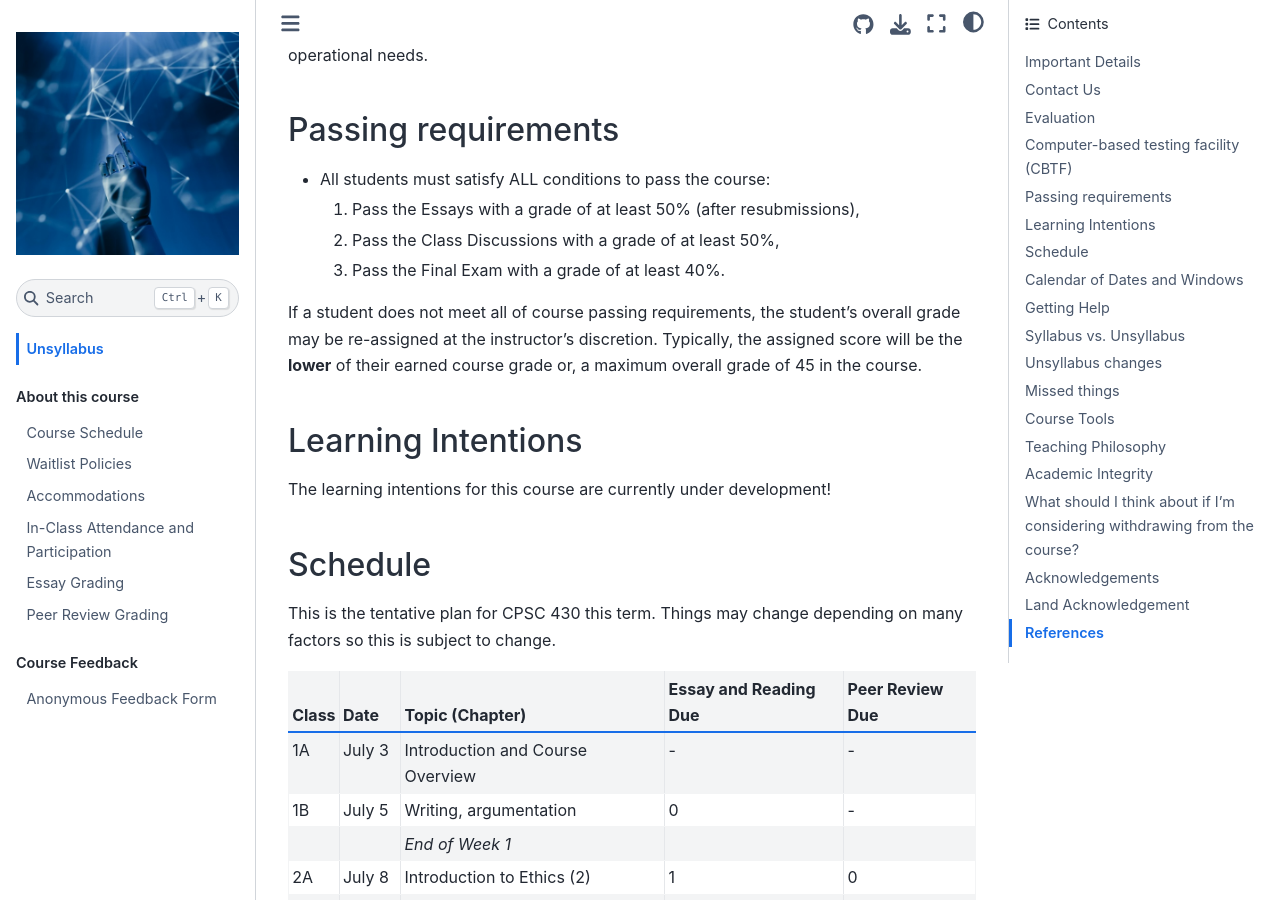
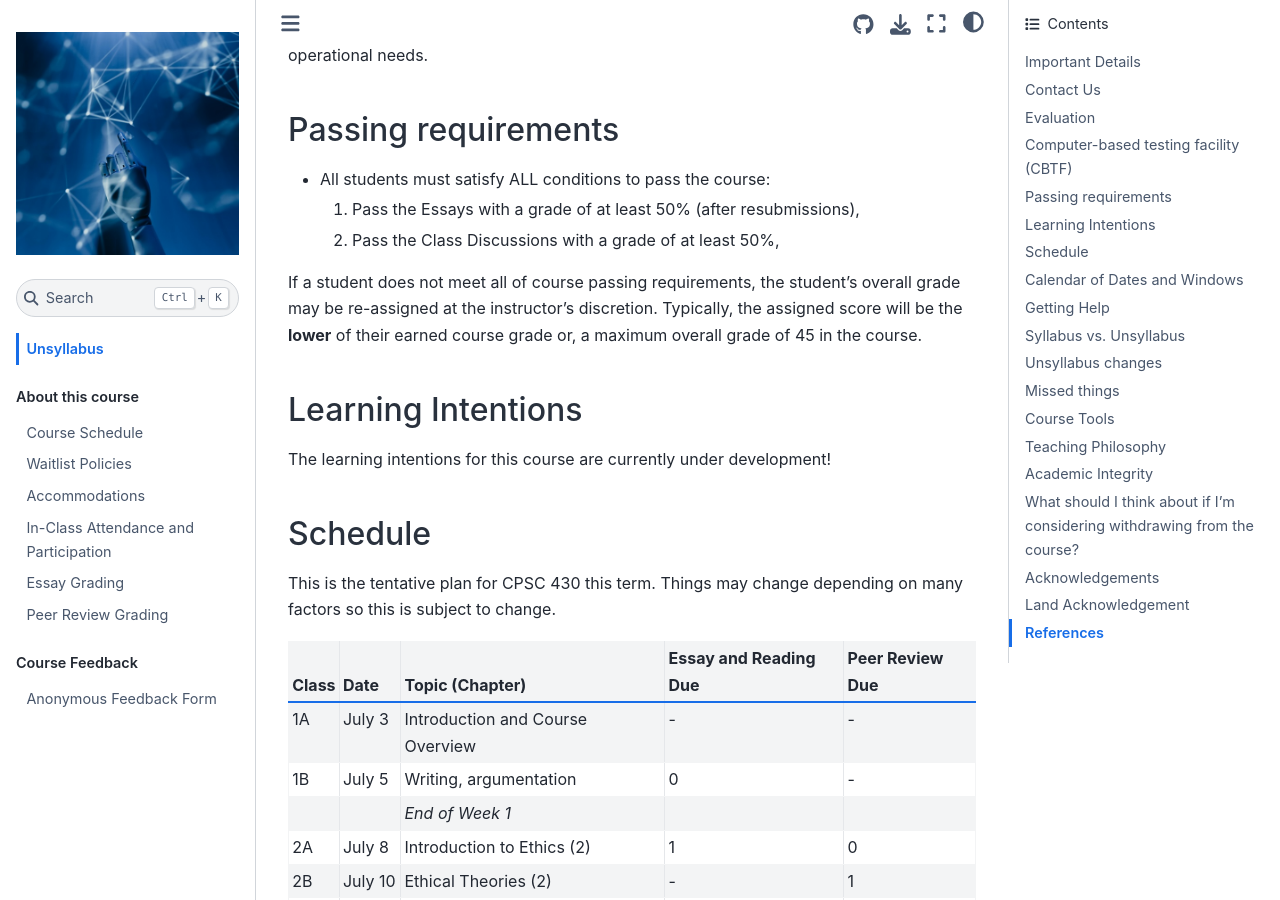
Before and after one commit to UBC-CS/cpsc430, a Jupyter Book: the page built from about/unsyllabus.md, in a window 1280 px wide and 900 px high, scrolled down 3800 px. Built offline with Jupyter Book 1.0.4 settings and Sphinx 7.4.7 and the Sphinx Book theme 1.1.4, drawn with Linux system fonts in a browser that asks for light colours; cross-references to code outside the pages are shown as plain code.

Commit message:
remove final exam passing requirement

```diff
--- a/about/syllabus_bits/passing_requirement.md
+++ b/about/syllabus_bits/passing_requirement.md
@@ -1,7 +1,7 @@
 - All students must satisfy ALL conditions to pass the course:
     1. Pass the Essays with a grade of at least 50% (after resubmissions),
     1. Pass the Class Discussions with a grade of at least 50%,
-    1. Pass the Final Exam with a grade of at least 40%.
+    <!-- 1. Pass the Final Exam with a grade of at least 40%. -->
 
 If a student does not meet all of course passing requirements, the student's overall grade may be re-assigned at the instructor's discretion.
 Typically, the assigned score will be the **lower** of their earned course grade or, a maximum overall grade of 45 in the course.
```
